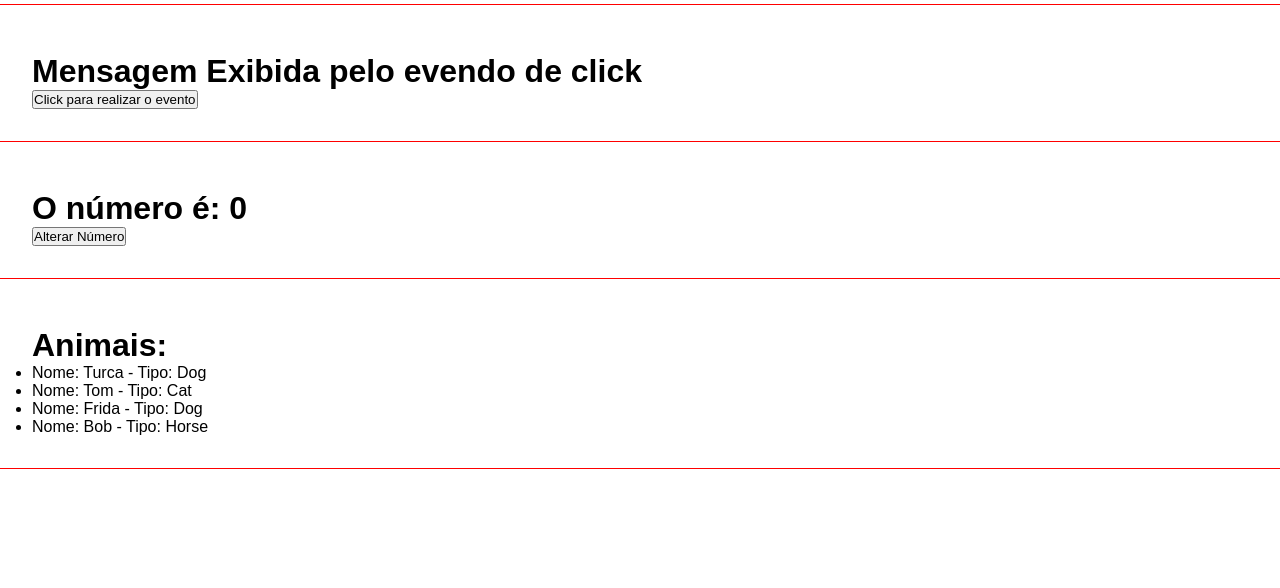
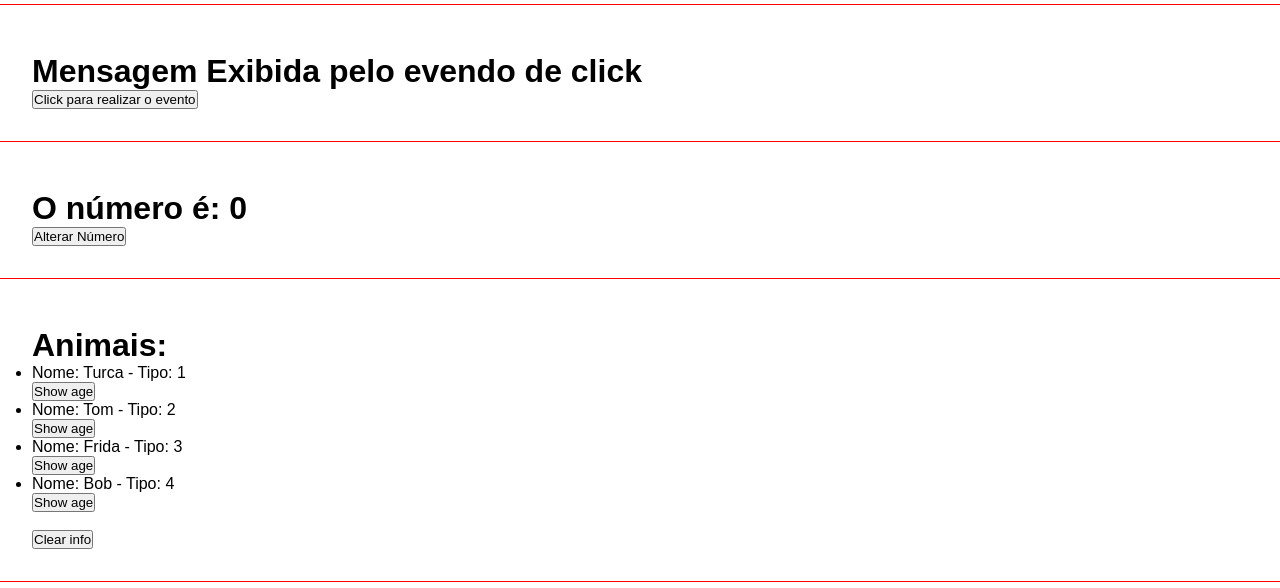
Before and after one commit to ThiagoGasparini/Angular-Study, an Angular app: page / in a window 1280 px wide. Shown: the part 589-1177 px from the top of the page. Built offline with nearby package versions, Linux system fonts and the light colour scheme.

Commit message:
interfaces no angular

```diff
--- /dev/null
+++ b/src/app/Animal.ts
@@ -0,0 +1,6 @@
+export interface Animal {
+  id: number;
+  name: string;
+  type: string;
+  age: number;
+}
--- a/src/app/components/list-render/list-render.component.html
+++ b/src/app/components/list-render/list-render.component.html
@@ -2,9 +2,13 @@
   <h1>Animais:</h1>
   @for (animal of animals; track animal.id) {
     <ul>
-      <li>Nome: {{ animal.name }} - Tipo: {{ animal.type }}</li>
+      <li>Nome: {{ animal.name }} - Tipo: {{ animal.id }}</li>
+      <button (click)='showAge(animal)'>Show age</button>
     </ul>
   } @empty {
     Empty list of animals
   }
+  <h3>{{ animalAge }}</h3>
+  <br>
+  <button (click)='clearInfo()'>Clear info</button>
 </div>
--- a/src/app/components/list-render/list-render.component.ts
+++ b/src/app/components/list-render/list-render.component.ts
@@ -1,4 +1,5 @@
 import { Component } from '@angular/core';
+import { Animal } from '../../Animal';
 
 @Component({
   selector: 'app-list-render',
@@ -8,10 +9,27 @@ import { Component } from '@angular/core';
   styleUrl: './list-render.component.css',
 })
 export class ListRenderComponent {
-  animals = [
-    { id: 1, name: 'Turca', type: 'Dog' },
-    { id: 2, name: 'Tom', type: 'Cat' },
-    { id: 3, name: 'Frida', type: 'Dog' },
-    { id: 4, name: 'Bob', type: 'Horse' },
+  animals: Animal[] = [
+    { id: 1, name: 'Turca', type: 'Dog', age: 5 },
+    { id: 2, name: 'Tom', type: 'Cat', age: 3 },
+    { id: 3, name: 'Frida', type: 'Dog', age: 1 },
+    { id: 4, name: 'Bob', type: 'Horse', age: 8 },
   ];
+
+  animal: Animal = {
+    id: 1,
+    name: 'Lupi',
+    type: 'Dog',
+    age: 15,
+  };
+
+  animalAge: string = '';
+
+  showAge(animal: Animal): void {
+    this.animalAge = `O pet ${animal.name} tem ${animal.age}`
+  }
+
+  clearInfo(): void {
+    this.animalAge = '';
+  }
 }
```
